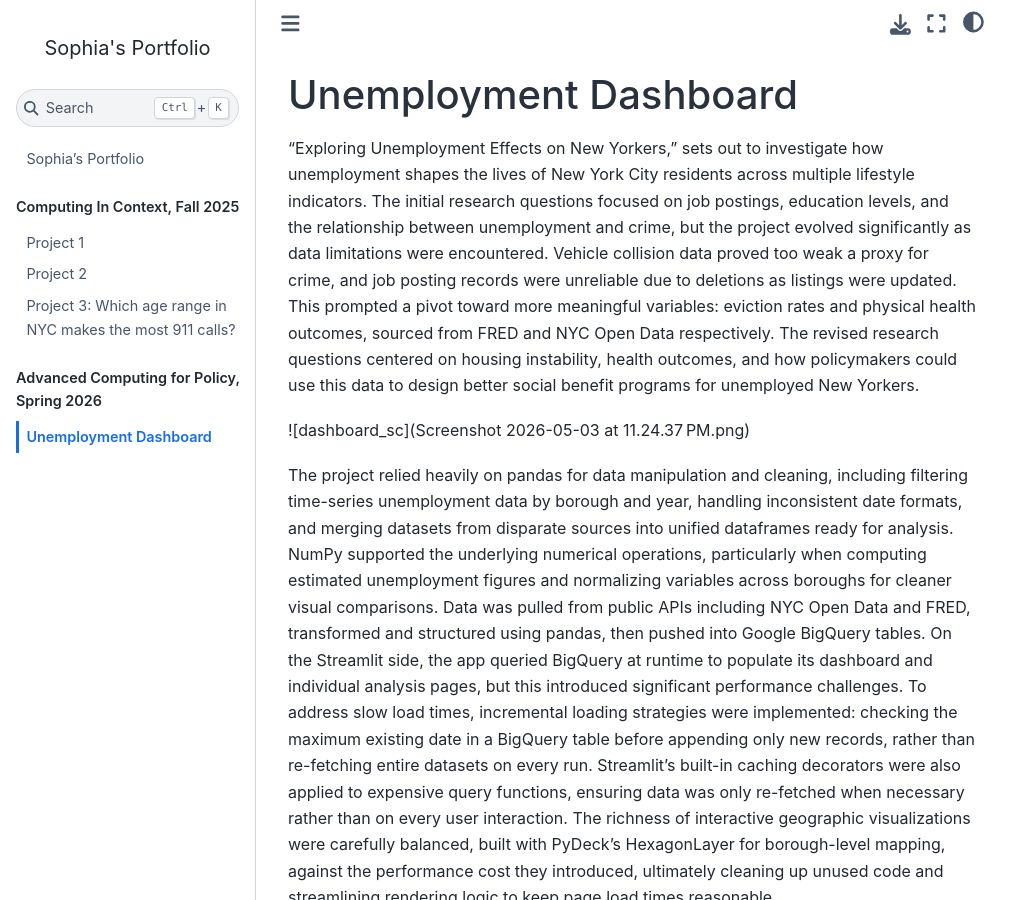
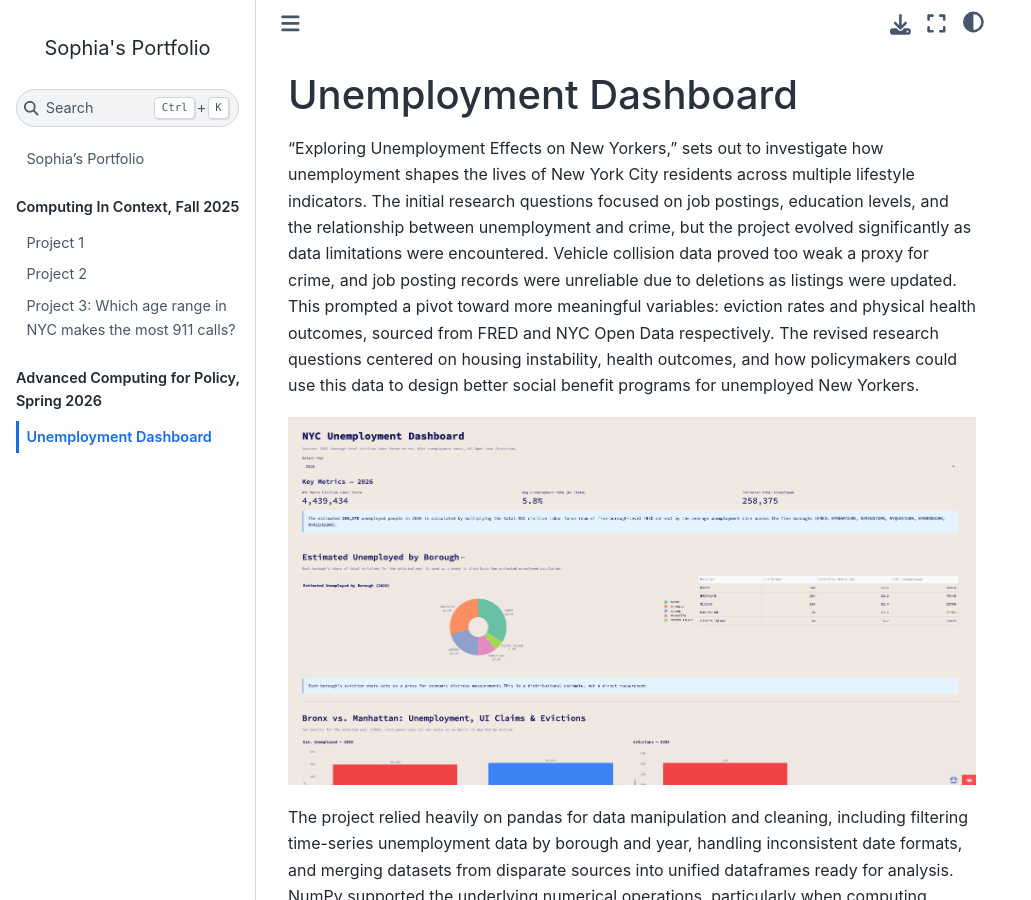
Before and after one commit to sophiacain11-jpg/sophiacain11-jpg.github.io, a Jupyter Book: the page built from adv_com_final_writeup.md, in a window 1280 px wide and 900 px high. Shown: the whole window, without its empty margins (0-1031 px from the left). Built offline with Jupyter Book 1.0.4 settings and Sphinx 7.4.7 and the Sphinx Book theme 1.1.4, drawn with Linux system fonts in a browser that asks for light colours; pages that are not in the unit, such as notebooks, are missing from menus; comment, search, counter and statistics services are not loaded; some of the changed text lies outside the part shown.

Commit message:
path fix

```diff
--- a/adv_com_final_writeup.md
+++ b/adv_com_final_writeup.md
@@ -2,12 +2,12 @@
 
 "Exploring Unemployment Effects on New Yorkers," sets out to investigate how unemployment shapes the lives of New York City residents across multiple lifestyle indicators. The initial research questions focused on job postings, education levels, and the relationship between unemployment and crime, but the project evolved significantly as data limitations were encountered. Vehicle collision data proved too weak a proxy for crime, and job posting records were unreliable due to deletions as listings were updated. This prompted a pivot toward more meaningful variables: eviction rates and physical health outcomes, sourced from FRED and NYC Open Data respectively. The revised research questions centered on housing instability, health outcomes, and how policymakers could use this data to design better social benefit programs for unemployed New Yorkers.
 
-![dashboard_sc](Screenshot 2026-05-03 at 11.24.37 PM.png)
+![dashboard_sc](dashboard_sc_1.png)
 
 The project relied heavily on pandas for data manipulation and cleaning, including filtering time-series unemployment data by borough and year, handling inconsistent date formats, and merging datasets from disparate sources into unified dataframes ready for analysis. NumPy supported the underlying numerical operations, particularly when computing estimated unemployment figures and normalizing variables across boroughs for cleaner visual comparisons. Data was pulled from public APIs including NYC Open Data and FRED, transformed and structured using pandas, then pushed into Google BigQuery tables.
 On the Streamlit side, the app queried BigQuery at runtime to populate its dashboard and individual analysis pages, but this introduced significant performance challenges. To address slow load times, incremental loading strategies were implemented: checking the maximum existing date in a BigQuery table before appending only new records, rather than re-fetching entire datasets on every run. Streamlit's built-in caching decorators were also applied to expensive query functions, ensuring data was only re-fetched when necessary rather than on every user interaction. The richness of interactive geographic visualizations were carefully balanced, built with PyDeck's HexagonLayer for borough-level mapping, against the performance cost they introduced, ultimately cleaning up unused code and streamlining rendering logic to keep page load times reasonable.
 
-![dashboard_sc_2](Screenshot 2026-05-03 at 11.24.57 PM.png)
+![dashboard_sc_2](dashboard_sc_2.png)
 
 The final product included a multi-page Streamlit application backed by Google BigQuery, featuring an interactive dashboard that displayed key unemployment metrics alongside borough-level maps and trend analyses. Along the way, challenges around data filtering, caching performance, and the inherent difficulty of quantifying abstract concepts like health and housing stability were navigated. Looking ahead, several enhancements worth pursuing: more accurate unemployment metrics, healthcare access data such as uninsured rates, and a richer historical employment record for New York City have been identified for further analysis and integration.
 
```
Also changed, not shown: dashboard_sc_1.png (renamed from Screenshot 2026-05-03 at 11.24.37 PM.png), dashboard_sc_2.png (renamed from Screenshot 2026-05-03 at 11.24.57 PM.png).
